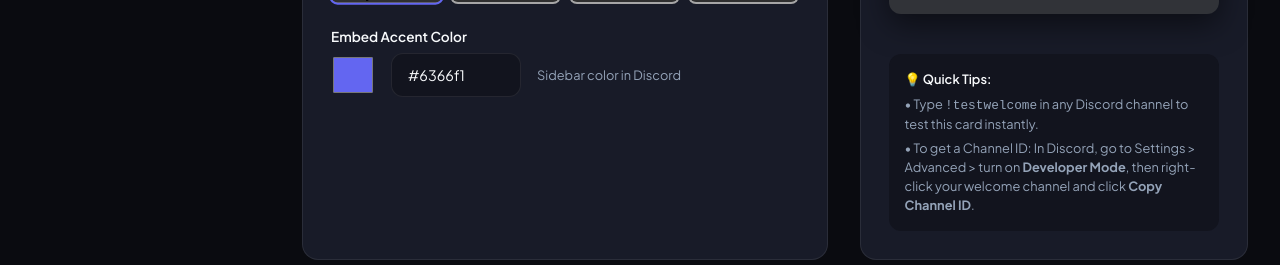
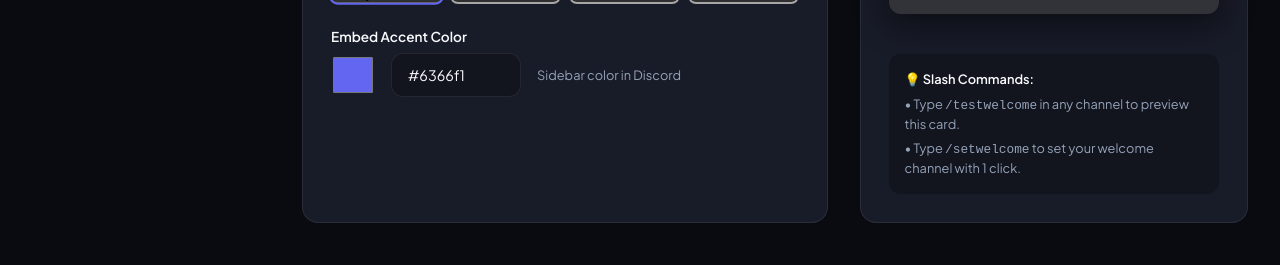
Before and after one commit to Hiruka123456/FYPDISBOT, a Next.js app: page / in a window 1280 px wide. Shown: the part 868-1133 px from the top of the page. Built offline with nearby package versions, Linux system fonts and the light colour scheme; grey boxes are pictures that could not be loaded.

Commit message:
Update UI tips for slash commands

```diff
--- a/app/page.jsx
+++ b/app/page.jsx
@@ -413,9 +413,9 @@ export default function DashboardPage() {
 
                 {/* Helpful instructions */}
                 <div style={{ marginTop: '1rem', padding: '1rem', background: 'var(--bg-secondary)', borderRadius: 'var(--radius-md)', fontSize: '0.8rem', color: 'var(--text-muted)', lineHeight: '1.5' }}>
-                  <p style={{ fontWeight: '600', color: 'var(--text-main)', marginBottom: '0.4rem' }}>💡 Quick Tips:</p>
-                  <p>• Type <code>!testwelcome</code> in any Discord channel to test this card instantly.</p>
-                  <p style={{ marginTop: '0.25rem' }}>• To get a Channel ID: In Discord, go to Settings &gt; Advanced &gt; turn on <b>Developer Mode</b>, then right-click your welcome channel and click <b>Copy Channel ID</b>.</p>
+                  <p style={{ fontWeight: '600', color: 'var(--text-main)', marginBottom: '0.4rem' }}>💡 Slash Commands:</p>
+                  <p>• Type <code>/testwelcome</code> in any channel to preview this card.</p>
+                  <p style={{ marginTop: '0.25rem' }}>• Type <code>/setwelcome</code> to set your welcome channel with 1 click.</p>
                 </div>
               </div>
             </div>
```
